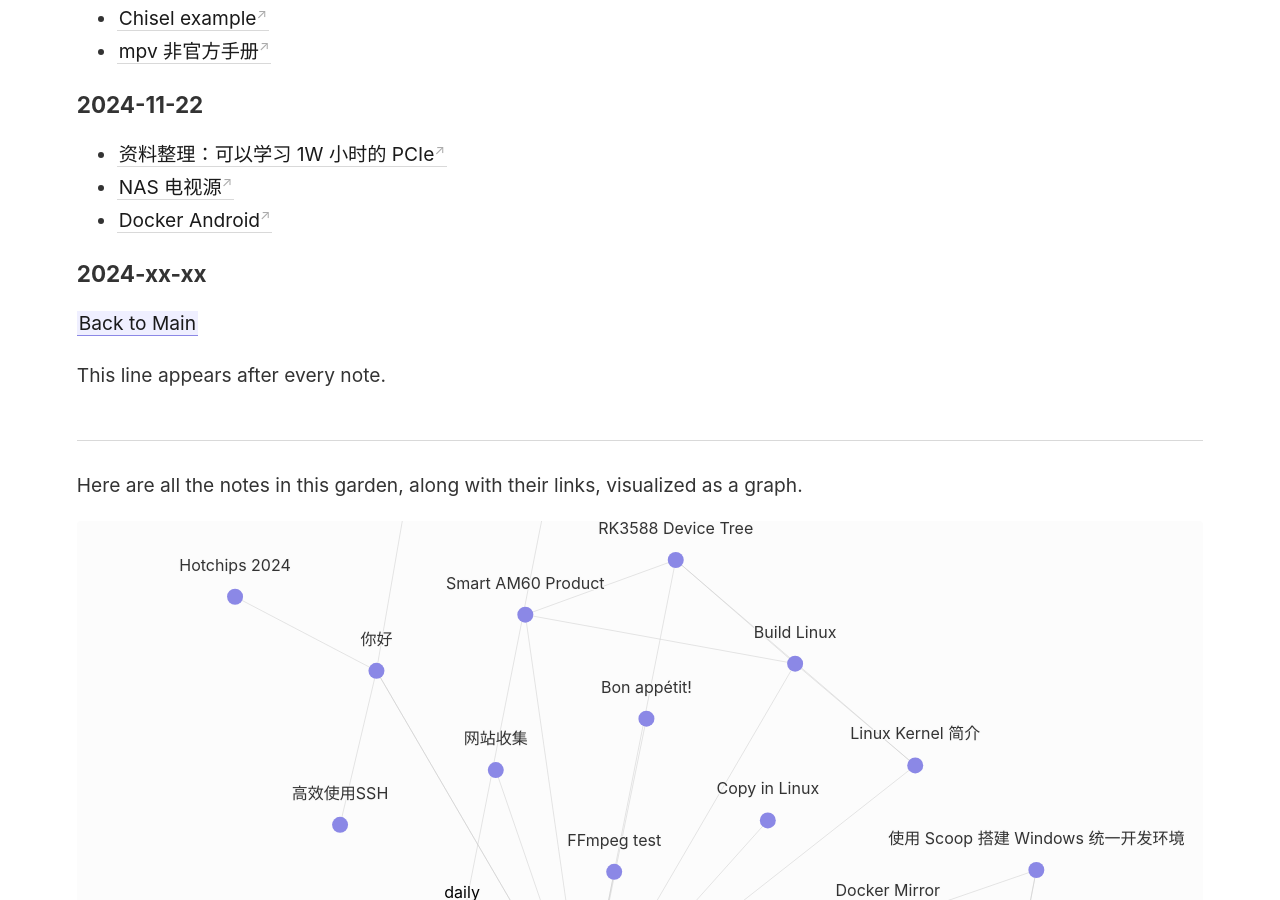
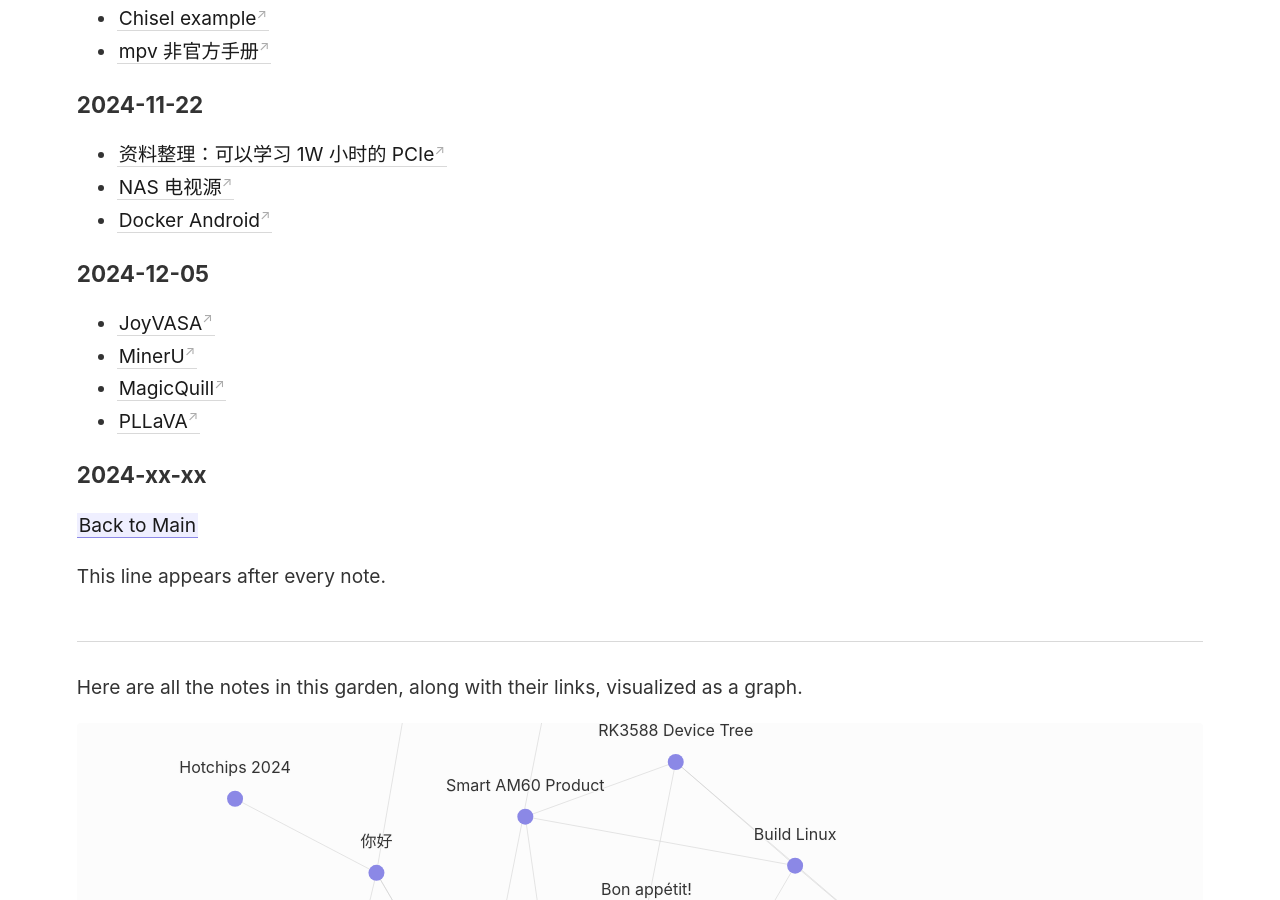
Before and after one commit to easygoal/digital-garden, a Jekyll site: the page built from _notes/daily.md, in a window 1280 px wide and 900 px high, scrolled down 1822 px. Built offline with Jekyll 4.4.1, drawn with Linux system fonts in a browser that asks for light colours.

```diff
--- a/_notes/daily.md
+++ b/_notes/daily.md
@@ -55,6 +55,11 @@ title: daily
 - [NAS 电视源](https://github.com/Guovin/TV/blob/master/CHANGELOG.md)
 - [Docker Android](https://github.com/budtmo/docker-android)
 
+### 2024-12-05
+- [JoyVASA](https://github.com/jdh-algo/JoyVASA)
+- [MinerU](https://github.com/opendatalab/MinerU)
+- [MagicQuill](https://github.com/magic-quill/magicquill)
+- [PLLaVA](https://github.com/magic-research/PLLaVA)
 
 ### 2024-xx-xx
 
```
Also changed, not shown: _notes/2024/lunch_menu.md (+5 -0 lines), assets/img/2024/lunch-24-w50.webp (added).
